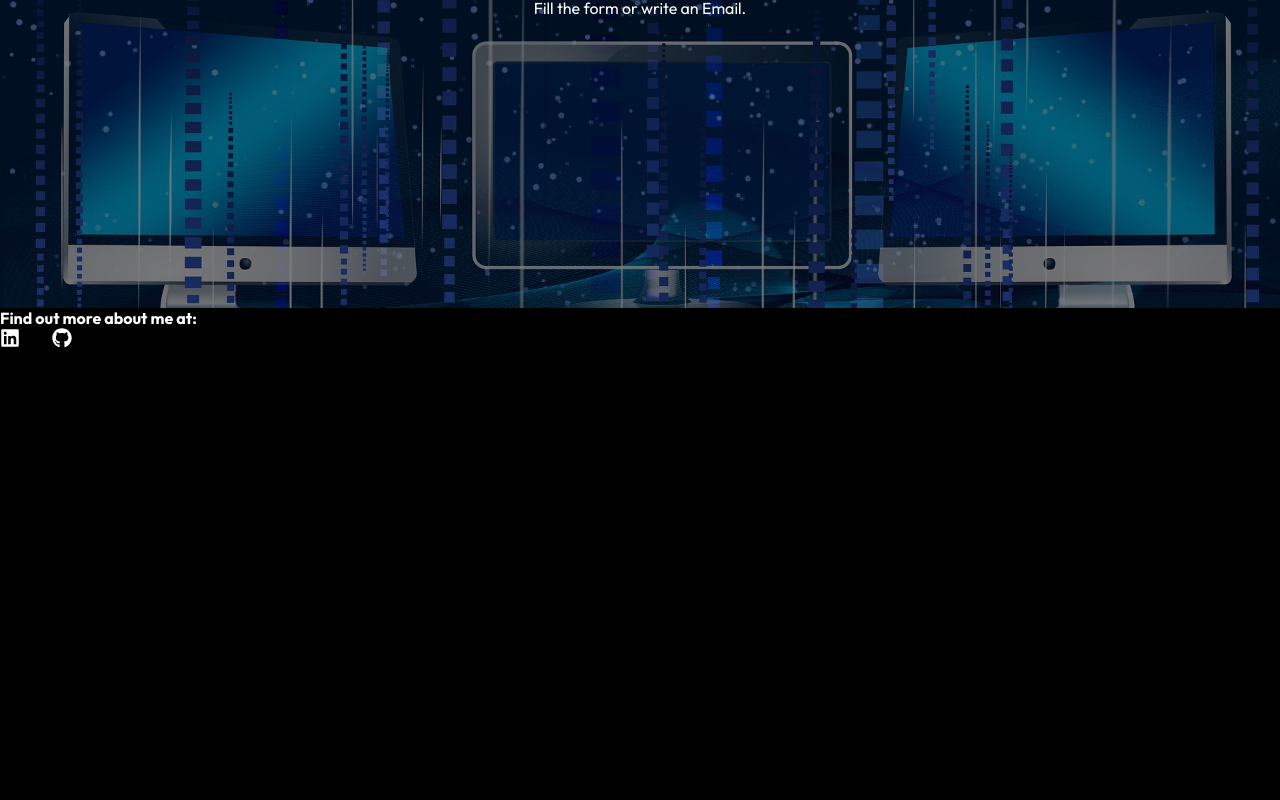
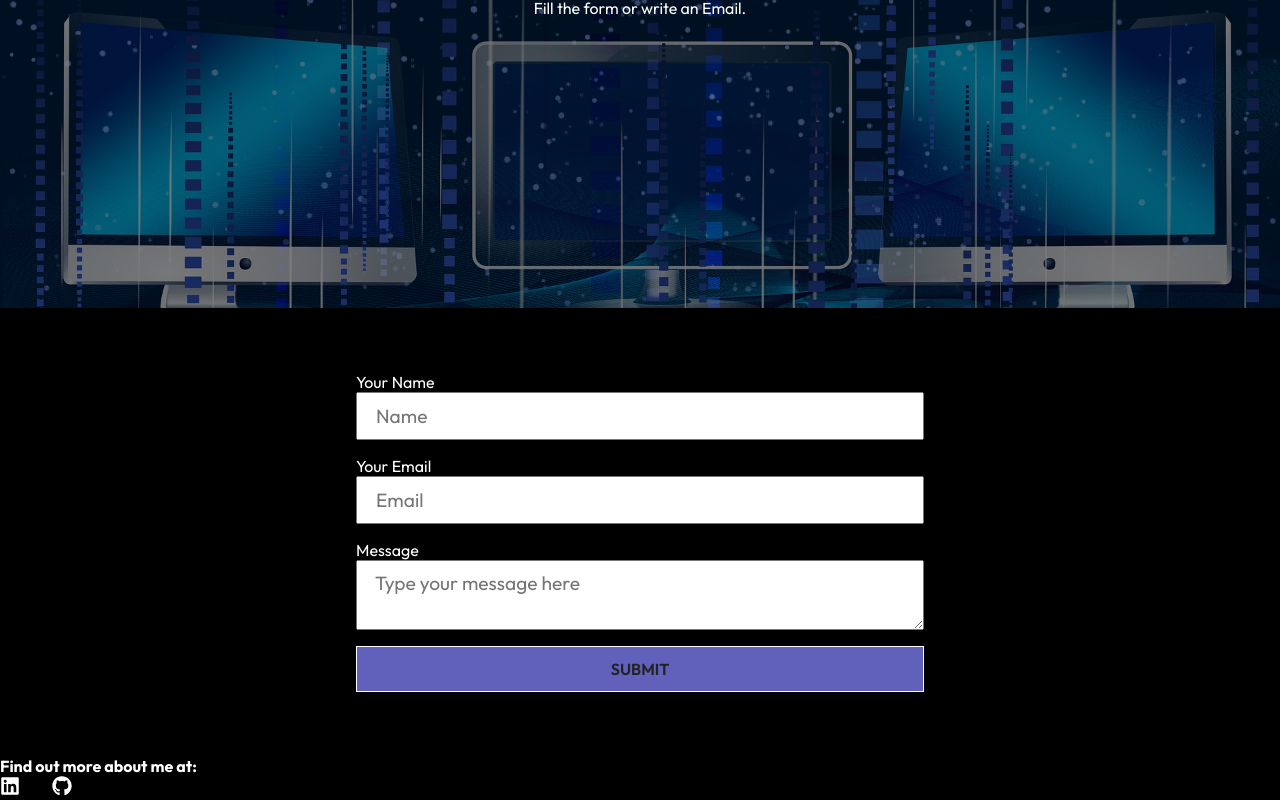
Before and after one commit to Vinita686/my-portfolio-React, a React (Create React App) app: page /contact in a window 1280 px wide. Shown: the part 332-1132 px from the top of the page. Before the commit the page ends 800 px from the top, so only its background shows below. Built offline with nearby package versions, Linux system fonts and the light colour scheme.

Commit message:
added form comp to cantact page

```diff
--- /dev/null
+++ b/src/Components/ContactForm/Form.css
@@ -0,0 +1,18 @@
+label {
+    color: #fff;
+}
+
+form {
+    display: flex;
+    flex-direction: column;
+    padding: 4rem 1rem;
+    margin: auto;
+    max-width: 600px;
+}
+
+form input, form textarea {
+    margin-bottom: 1rem;
+    padding: 10px 18px;
+    font-size: 1.2rem;
+
+}
--- /dev/null
+++ b/src/Components/ContactForm/Form.js
@@ -0,0 +1,22 @@
+import "./Form.css";
+
+import React from 'react'
+
+const Form = () => {
+  return (
+    <div className="form">
+        <form>
+            <label>Your Name</label>
+            <input type= "text" placeholder="Name"></input>
+            <label>Your Email</label>
+            <input type="text" placeholder="Email"></input>
+            <label> Message</label>
+              <textarea row="10" placeholder="Type your message here"></textarea>
+              <button className="btn" type="submit">Submit</button>
+        </form>
+
+    </div>
+  );
+}
+
+export default Form
--- /dev/null
+++ b/src/Components/Project/Project.js
@@ -0,0 +1,14 @@
+import "./Project.css";
+
+import React from 'react'
+
+const Project = () => {
+  return (
+    <div className="project-container">
+        <h1 className="project-heading">Projects</h1>
+
+    </div>
+  )
+}
+
+export default Project
--- a/src/index.css
+++ b/src/index.css
@@ -26,7 +26,7 @@ ul {
   padding: 12px 32px;
   font-size: 1rem;
   text-transform: uppercase;
-  background: yellow;
+  background: rgb(97, 97, 187);
   color: #222;
   border: 1px solid #fff;
   font-weight: 600;
--- a/src/pages/Contact.js
+++ b/src/pages/Contact.js
@@ -1,12 +1,14 @@
 import Navbar from "../Components/Navbar/Navbar";
 import Footer from "../Components/Footer/Footer";
 import HeroImg from "../Components/HeroImg/HeroImg";
+import Form from "../Components/ContactForm/Form";
 
 function Contact() {
   return (
     <div >
     <Navbar />
     <HeroImg heading="CONTACT." text="Fill the form or write an Email." />
+    <Form />
     <Footer />
     </div>
   );
--- a/src/pages/ProjectGallery.js
+++ b/src/pages/ProjectGallery.js
@@ -1,12 +1,14 @@
 import Navbar from "../Components/Navbar/Navbar";
 import Footer from "../Components/Footer/Footer";
 import HeroImg from "../Components/HeroImg/HeroImg";
+import Project from "../Components/Project/Project";
 
 function Projects() {
   return (
     <div >
     <Navbar />
     <HeroImg  heading="Projects." text="My recent projects." />
+    <Project />
     <Footer />
     </div>
   );
```
Also changed, not shown: src/Components/Project/Project.css (added).
